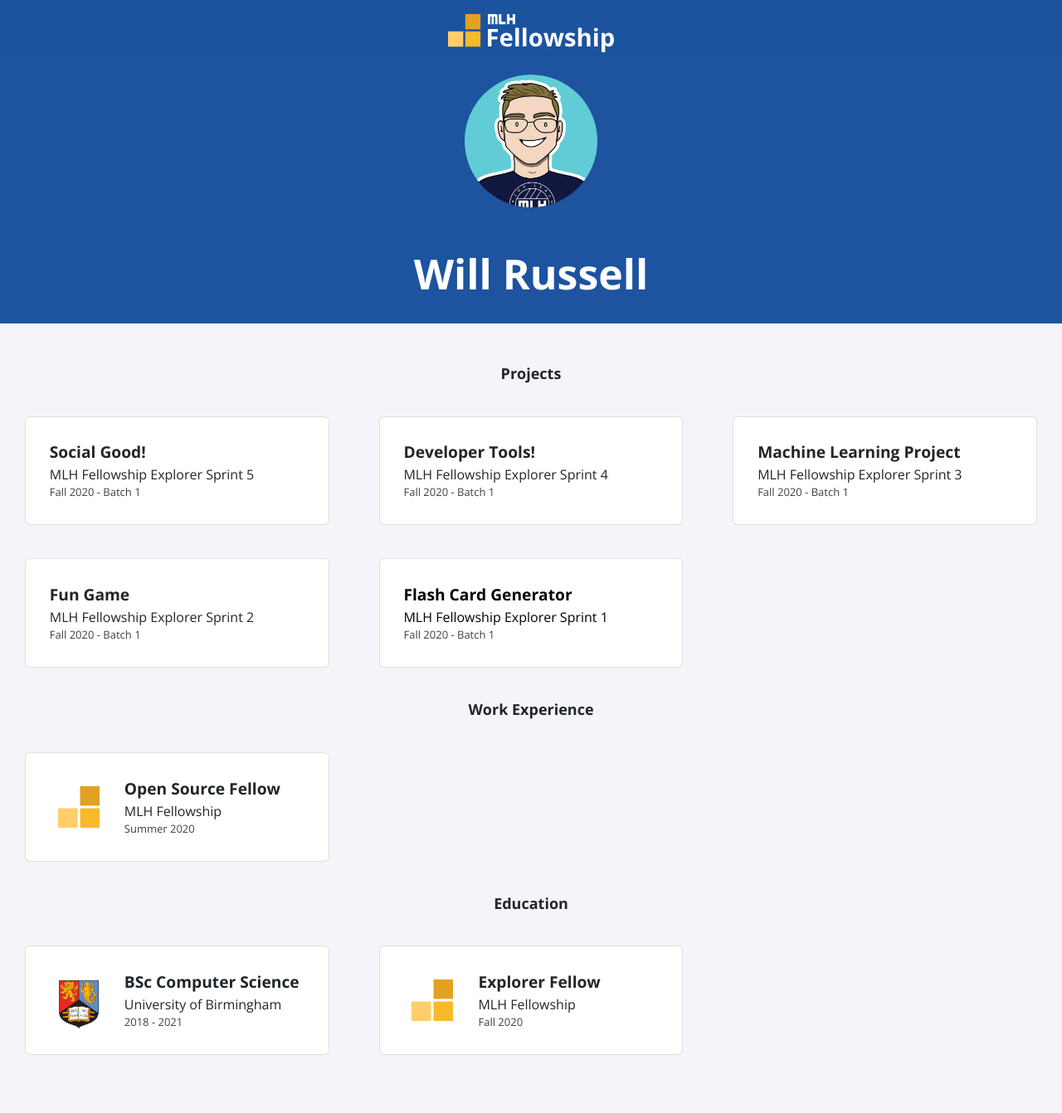
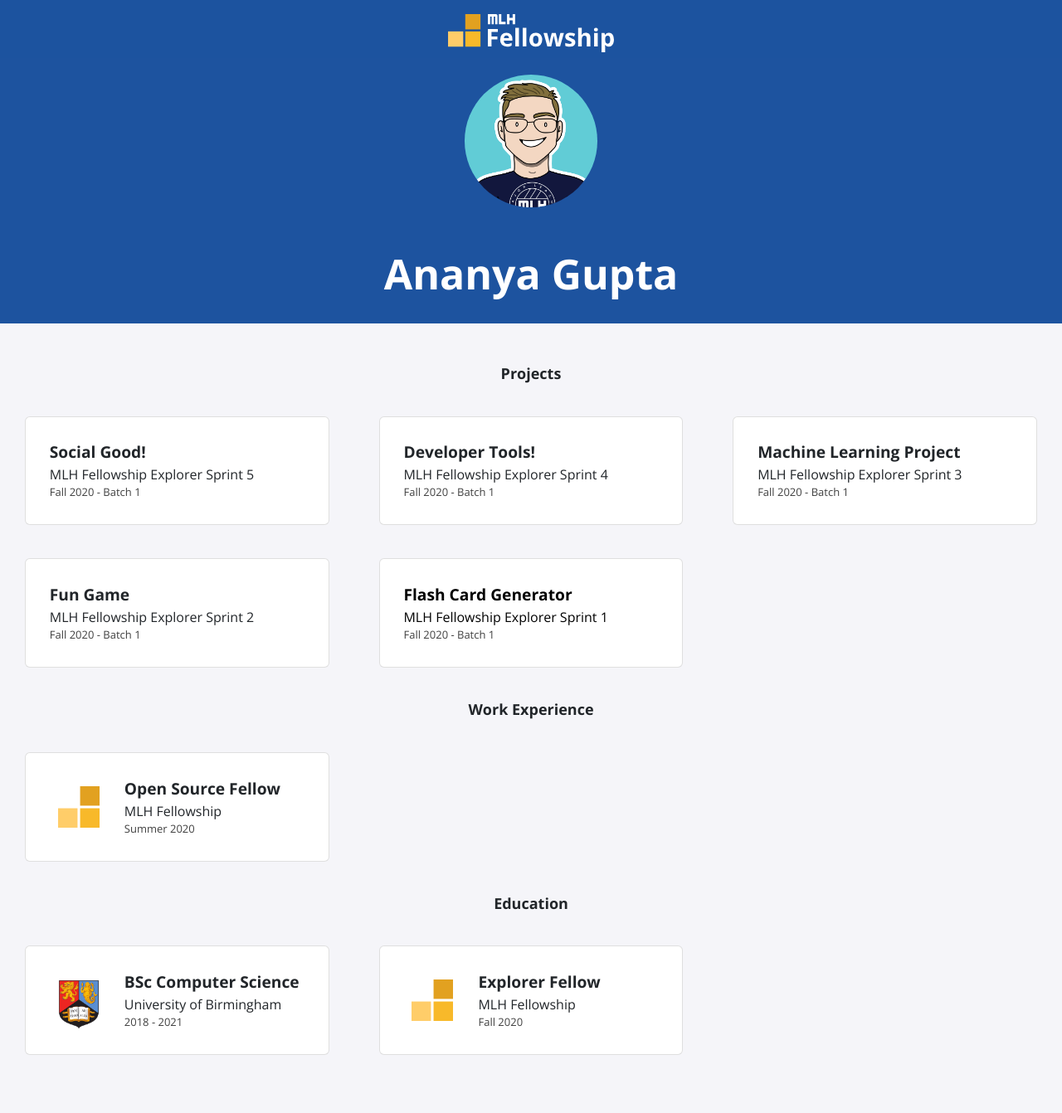
Before and after one commit to ananya0504/ananya0504.github.io, a Jekyll site: the page built from index.html, in a window 1280 px wide. Shown: the whole page at 83% size. Built offline with Jekyll 4.4.1, drawn with Linux system fonts in a browser that asks for light colours; nearby versions of some CDN libraries.

Commit message:
Update_config.yml to include Ananya's name and social media

```diff
--- a/_config.yml
+++ b/_config.yml
@@ -1,13 +1,13 @@
-title: "Will Russell"
-email: fellowship@mlh.io
+title: "Ananya Gupta"
+email: ananyagupta0504@gmail.com
 description: >- # this means to ignore newlines until "baseurl:"
   Write an awesome description for your new site here. You can edit this
   line in _config.yml. It will appear in your document head meta (for
   Google search results) and in your feed.xml site description.
 baseurl: "/"
-url: "/portfolio-template"
-twitter_username: mlhacks
-github_username:  mlh-fellowship
+url: "https://ananya0504.github.io/"
+twitter_username: Ananya0504
+github_username:  ananya0504
 
 sass:
   sass_dir: _sass
```
